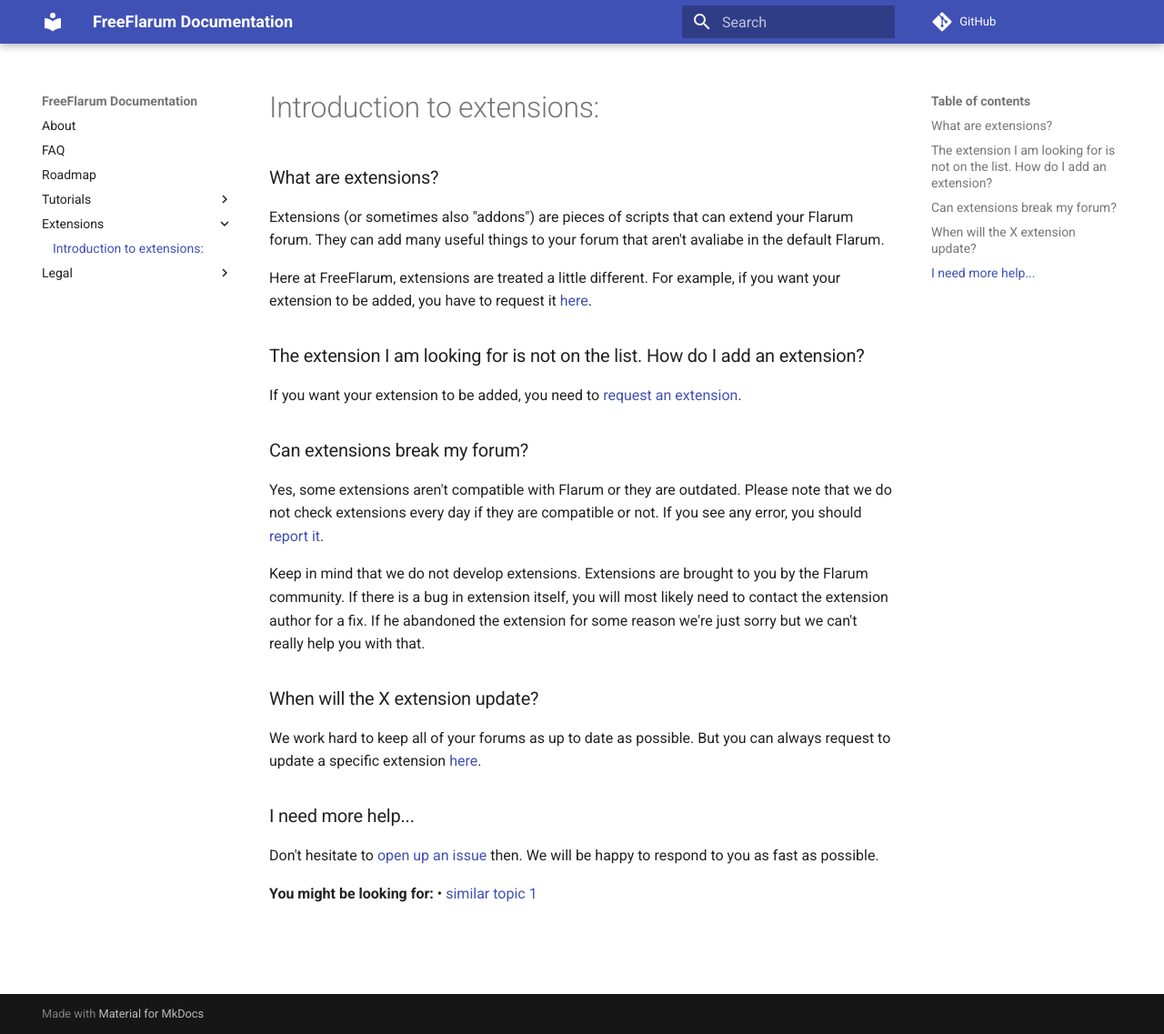
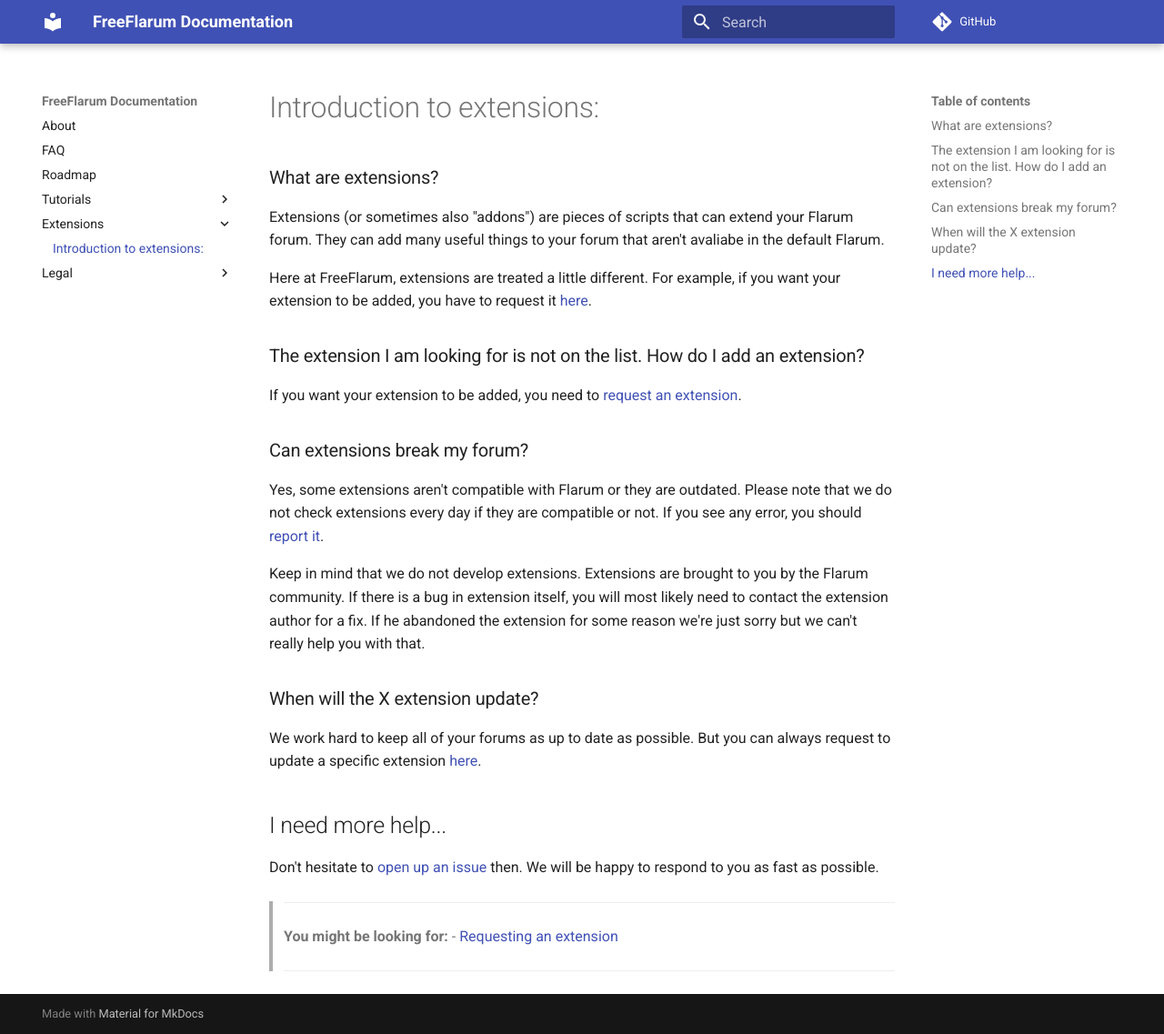
Before and after one commit to FreeFlarum/freeflarum.com, an MkDocs documentation site: the page built from docs/howto/extensions/introduction.md, in a window 1280 px wide and 1137 px high. Shown: the whole window at 91% size. Built offline with MkDocs 1.6.1 and Material for MkDocs 9.7.7, drawn with Linux system fonts in a browser that asks for light colours; comment, search, counter and statistics services are not loaded.

```diff
--- a/docs/howto/extensions/introduction.md
+++ b/docs/howto/extensions/introduction.md
@@ -21,8 +21,10 @@ If he abandoned the extension for some reason we're just sorry but we can't real
 ### When will the X extension update?
 We work hard to keep all of your forums as up to date as possible. But you can always request to update a specific extension [here](https://www.github.com/gwillem/freeflarum.com/issues).
 
-### I need more help...
+## I need more help...
 Don't hesitate to [open up an issue](https://www.github.com/gwillem/freeflarum.com/issues/new) then. We will be happy to respond to you as fast as possible.
 
-__You might be looking for:__
-• [similar topic 1](https://www.freeflarum.com/docs)
+> ---
+> __You might be looking for:__
+> - [Requesting an extension](https://www.freeflarum.com/docs/faq)
+> ---
```
